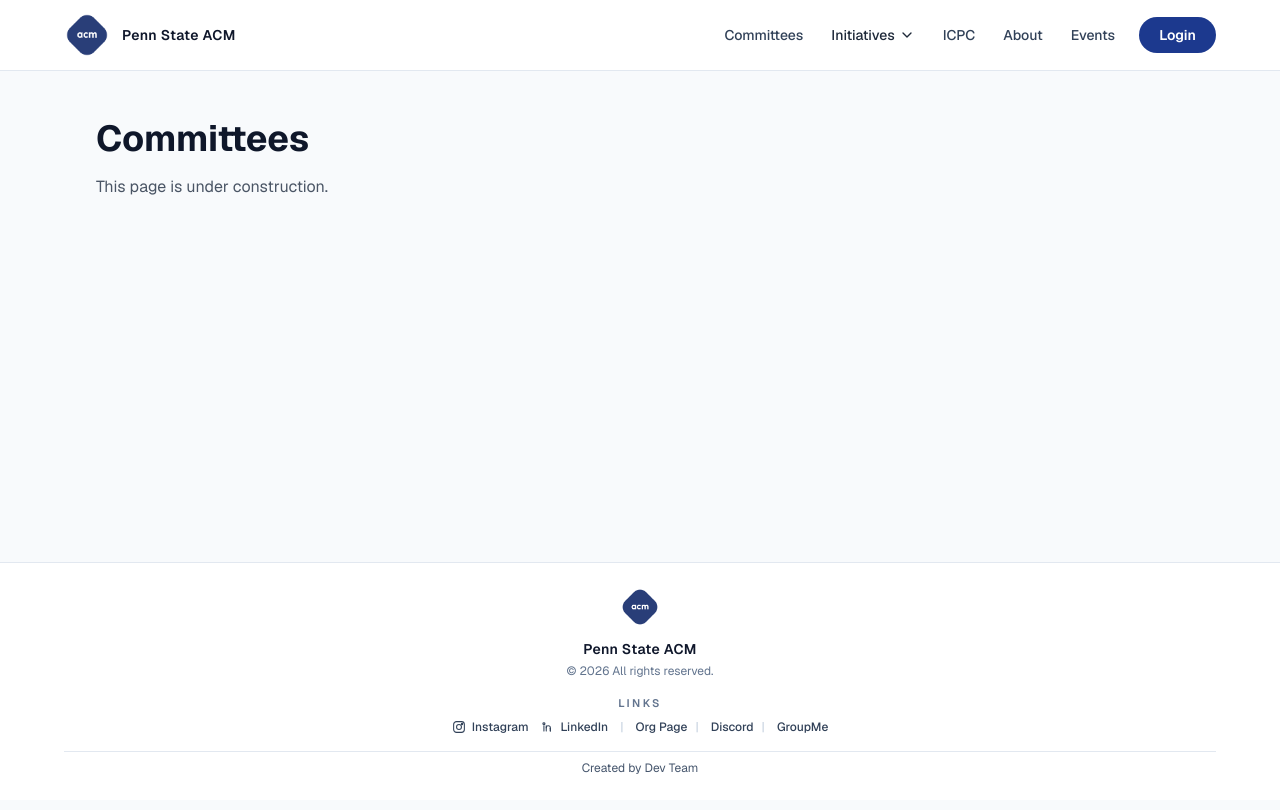
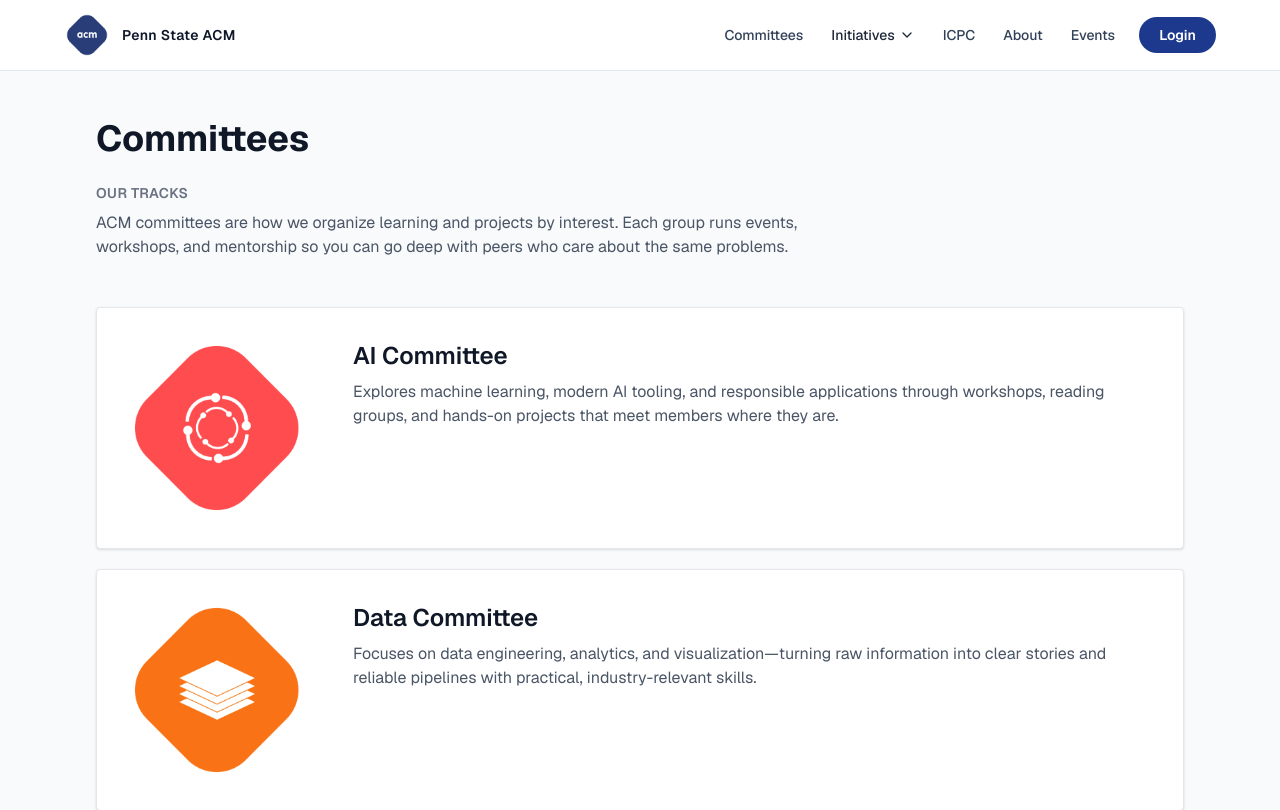
Before and after one commit to acmpsu/acm-website, a Next.js app: page /committees in a window 1280 px wide. Shown: the top 810 px of the page. Built offline with nearby package versions, Linux system fonts and the light colour scheme.

Commit message:
Complete committee page

```diff
--- a/package.json
+++ b/package.json
@@ -13,7 +13,7 @@
     "@react-three/fiber": "^9.5.0",
     "lucide-react": "^1.8.0",
     "motion": "^12.38.0",
-    "next": "16.2.2",
+    "next": "^16.2.3",
     "react": "19.2.4",
     "react-dom": "19.2.4",
     "three": "^0.183.2"
--- a/src/app/(pages)/committees/page.tsx
+++ b/src/app/(pages)/committees/page.tsx
@@ -1,8 +1,86 @@
+import Image from "next/image";
+
+type Committee = {
+  name: string;
+  logo: string;
+  description: string;
+};
+
+const COMMITTEES: Committee[] = [
+  {
+    name: "AI Committee",
+    logo: "/logos/ai.png",
+    description:
+      "Explores machine learning, modern AI tooling, and responsible applications through workshops, reading groups, and hands-on projects that meet members where they are.",
+  },
+  {
+    name: "Data Committee",
+    logo: "/logos/data.png",
+    description:
+      "Focuses on data engineering, analytics, and visualization—turning raw information into clear stories and reliable pipelines with practical, industry-relevant skills.",
+  },
+  {
+    name: "Design Committee",
+    logo: "/logos/design.png",
+    description:
+      "Covers product and visual design, UX fundamentals, and design systems so technical work ships with interfaces people actually want to use.",
+  },
+  {
+    name: "ICPC Committee",
+    logo: "/logos/icpc.png",
+    description:
+      "Prepares members for competitive programming and ICPC-style contests with structured practice, algorithms deep dives, and team problem-solving sessions.",
+  },
+  {
+    name: "Quantum Committee",
+    logo: "/logos/quantum.png",
+    description:
+      "Introduces quantum computing concepts, tools, and research directions—bridging linear algebra and programming with curiosity-first learning.",
+  },
+  {
+    name: "Web Committee",
+    logo: "/logos/web.png",
+    description:
+      "Builds full-stack web skills from accessible front ends to APIs and deployment, emphasizing real projects, modern frameworks, and clean engineering habits.",
+  },
+];
+
 export default function CommitteesPage() {
   return (
-    <div>
-      <h1 className="text-4xl font-bold mb-4">Committees</h1>
-      <p className="text-gray-600">This page is under construction.</p>
+    <div className="space-y-12">
+      <section>
+        <h1 className="text-4xl font-bold text-gray-900">Committees</h1>
+        <p className="mt-6 text-sm font-semibold uppercase tracking-wide text-gray-500">Our tracks</p>
+        <p className="mt-2 max-w-3xl text-gray-600">
+          ACM committees are how we organize learning and projects by interest. Each group runs events,
+          workshops, and mentorship so you can go deep with peers who care about the same problems.
+        </p>
+      </section>
+
+      <section className="space-y-5">
+        {COMMITTEES.map((committee) => (
+          <article
+            key={committee.logo}
+            className="flex flex-col gap-5 rounded border border-gray-200 bg-white p-6 shadow-sm transition hover:border-gray-300 hover:shadow-md sm:flex-row sm:items-start sm:gap-8"
+          >
+            <div className="flex shrink-0 justify-center sm:justify-start">
+              <div className="relative h-40 w-40 overflow-hidden sm:h-48 sm:w-48">
+                <Image
+                  src={committee.logo}
+                  alt={`${committee.name} logo`}
+                  fill
+                  className="object-contain"
+                  sizes="(min-width: 640px) 10rem, 8rem"
+                />
+              </div>
+            </div>
+            <div className="min-w-0 flex-1 text-center sm:text-left p-2">
+              <h2 className="text-2xl font-semibold text-gray-900">{committee.name}</h2>
+              <p className="mt-2 text-gray-600">{committee.description}</p>
+            </div>
+          </article>
+        ))}
+      </section>
     </div>
   );
 }
```
Also changed, not shown: 1 other file (tests, documents, lock files or other folders).
